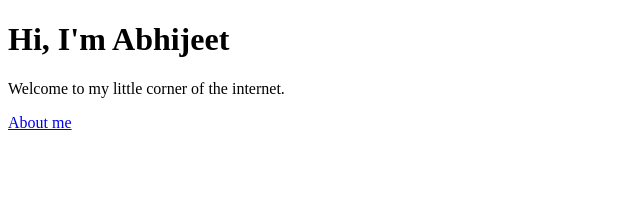
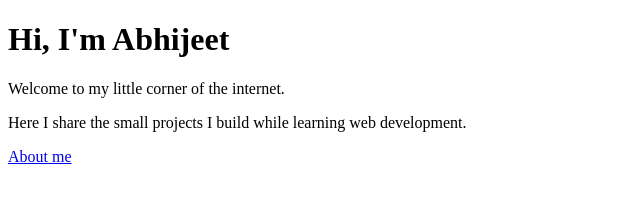
Before and after one commit to AbhijeetPatil2005/my-portfolio, a plain HTML site: page index.html in a window 1280 px wide. Shown: the whole page, without its empty margins (0-640 px from the left). Drawn offline with Linux system fonts and the light colour scheme.

Commit message:
Update index.html with a short intro line

```diff
--- a/index.html
+++ b/index.html
@@ -7,6 +7,7 @@
 <body>
   <h1>Hi, I'm Abhijeet</h1>
   <p>Welcome to my little corner of the internet.</p>
+  <p>Here I share the small projects I build while learning web development.</p>
   <a href="about.html">About me</a>
 </body>
 </html>
```
